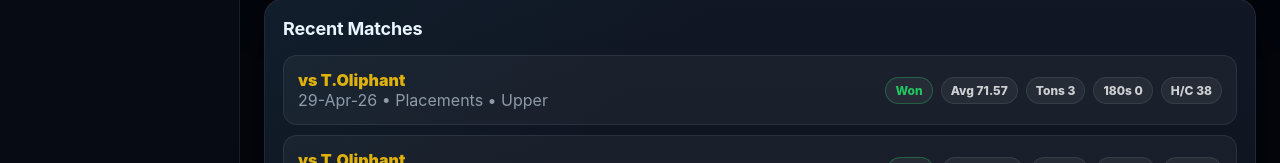
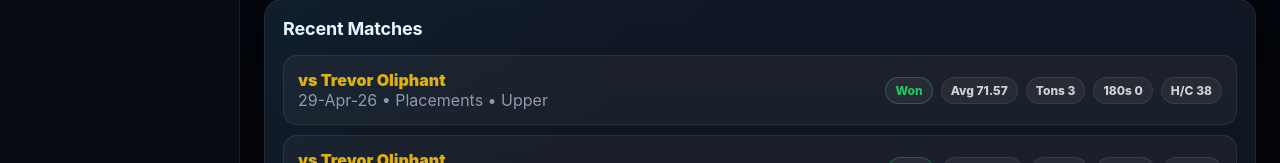
Before and after one commit to jakes007/ODA, a React app in the folder frontend/: page /player/player_1777548303120_45456 in a window 1280 px wide. Shown: the part 637-800 px from the top of the page. Built offline with nearby package versions, Linux system fonts and the light colour scheme; the HTML template or start-up script is replaced by a standard one.

Commit message:
Add registry-based display name resolver for imported player stats

```diff
--- a/frontend/src/index.css
+++ b/frontend/src/index.css
@@ -2743,7 +2743,7 @@ text-overflow: ellipsis; /* ... if too long */
 }
 
 .head-to-head-title {
-  color: #f5f7fb;
+  color: #dda120;
   font-weight: 900;
 }
 
--- a/frontend/src/pages/ClubRankings.css
+++ b/frontend/src/pages/ClubRankings.css
@@ -173,3 +173,13 @@
     pointer-events: none;
   }
 }
+
+.club-ranking-player-link {
+  color: #f5f7fb;
+  text-decoration: none;
+  font-weight: 850;
+}
+
+.club-ranking-player-link:hover {
+  color: #ff9800;
+}
--- a/frontend/src/pages/ClubRankingsPage.jsx
+++ b/frontend/src/pages/ClubRankingsPage.jsx
@@ -2,6 +2,7 @@ import { useMemo } from 'react';
 import PageHeader from '../components/common/PageHeader';
 import { importedRankingsData } from '../data/importedRankingsData';
 import './ClubRankings.css';
+import { Link } from 'react-router-dom';
 
 function getAllRankingPlayers() {
   const divisions = importedRankingsData.divisions || {};
@@ -79,7 +80,18 @@ export default function ClubRankingsPage() {
                   {club.players.map((player, index) => (
                     <tr key={`${club.clubName}-${player.playerId}`}>
                       <td className="sticky-col sticky-pos">{index + 1}</td>
-                      <td className="sticky-col sticky-player">{player.playerName}</td>
+                      <td className="sticky-col sticky-player">
+  <Link
+    to={`/player/${player.playerId}`}
+    state={{
+      from: 'club-rankings',
+      returnTo: '/competition/club-rankings'
+    }}
+    className="club-ranking-player-link"
+  >
+    {player.playerName}
+  </Link>
+</td>
                       <td className="orange-stat">{formatNumber(player.chuckAverage)}</td>
                       <td>{formatNumber(player.rankingWeighted)}</td>
                       <td>{player.singlesPlayed}</td>
--- a/frontend/src/pages/FixtureDetailPage.jsx
+++ b/frontend/src/pages/FixtureDetailPage.jsx
@@ -3,6 +3,7 @@ import { Link, useParams } from 'react-router-dom';
 import PageHeader from '../components/common/PageHeader';
 import EmptyState from '../components/common/EmptyState';
 import { importedFixturesData } from '../data/importedFixturesData';
+import { resolvePlayerDisplayName } from '../utils/playerNameResolver';
 
 function getAllFixtures() {
   return [
@@ -85,7 +86,7 @@ function OpponentRow({ row }) {
         className="fixture-opponent-summary"
         onClick={() => setOpen((current) => !current)}
       >
-        <span>vs {row.opponentName || 'Unknown Opponent'}</span>
+        <span>vs {resolvePlayerDisplayName(row.opponentName) || 'Unknown Opponent'}</span>
         <span>{open ? 'Hide' : 'Details'}</span>
       </button>
 
@@ -141,7 +142,7 @@ function PlayerGroupCard({ player }) {
         className="fixture-player-summary"
         onClick={() => setOpen((current) => !current)}
       >
-        <span>{player.playerName}</span>
+        <span>{resolvePlayerDisplayName(player.playerName)}</span>
         <span>{open ? 'Hide opponents' : 'View opponents'}</span>
       </button>
 
--- a/frontend/src/pages/PlayerProfilePage.jsx
+++ b/frontend/src/pages/PlayerProfilePage.jsx
@@ -5,6 +5,7 @@ import StatCard from '../components/common/StatCard';
 import { importedRankingsData } from '../data/importedRankingsData';
 import { importedRegistryData } from '../data/importedRegistryData';
 import { importedFixturesData } from '../data/importedFixturesData';
+import { resolvePlayerDisplayName } from '../utils/playerNameResolver';
 
 function formatPercent(value) {
   return `${Number(value || 0).toFixed(1)}%`;
@@ -246,13 +247,21 @@ export default function PlayerProfilePage() {
   const { playerId } = useParams();
   const location = useLocation();
 
-  const cameFromRankings = location.state?.from === 'rankings';
+  const from = location.state?.from;
 
-  const backLink = cameFromRankings
+const backLink =
+  from === 'rankings'
     ? '/competition/rankings'
-    : location.state?.returnTo || '/player/player_jason';
+    : from === 'club-rankings'
+      ? '/competition/club-rankings'
+      : location.state?.returnTo || '/player/player_jason';
 
-  const backLabel = cameFromRankings ? 'Rankings' : 'Player Profiles';
+const backLabel =
+  from === 'rankings'
+    ? 'Rankings'
+    : from === 'club-rankings'
+      ? 'Club Rankings'
+      : 'Player Profiles';
 
   if (!playerId) {
     return <PlayerDirectory returnPath={location.pathname} />;
@@ -407,7 +416,7 @@ export default function PlayerProfilePage() {
         >
           <div>
             <div className="recent-match-title">
-              vs {match.opponentName || 'Unknown Opponent'}
+            vs {resolvePlayerDisplayName(match.opponentName) || 'Unknown Opponent'}
             </div>
             <div className="muted-text">
               {match.date} • {match.competitionName} • {match.division}
@@ -442,7 +451,7 @@ export default function PlayerProfilePage() {
                   <div key={opponent.opponentName} className="head-to-head-row">
                     <div>
                       <div className="head-to-head-title">
-                        vs {opponent.opponentName}
+                      vs {resolvePlayerDisplayName(opponent.opponentName)}
                       </div>
                       <div className="muted-text">
                         {opponent.played} matches played
--- /dev/null
+++ b/frontend/src/utils/playerNameResolver.js
@@ -0,0 +1,48 @@
+import { importedRegistryData } from '../data/importedRegistryData';
+
+function clean(value) {
+  return String(value || '')
+    .toLowerCase()
+    .replace(/[^a-z\s.]/g, ' ')
+    .replace(/\s+/g, ' ')
+    .trim();
+}
+
+function getNameSignature(name) {
+  const cleaned = clean(name);
+
+  if (!cleaned) return '';
+
+  if (cleaned.includes('.')) {
+    const [initialPart, surnamePart] = cleaned.split('.');
+    const initial = clean(initialPart)[0] || '';
+    const surname = clean(surnamePart).replace(/[^a-z]/g, '');
+    return `${initial}${surname}`;
+  }
+
+  const parts = cleaned.split(' ').filter(Boolean);
+  const firstInitial = parts[0]?.[0] || '';
+  const surname = parts[parts.length - 1] || '';
+
+  return `${firstInitial}${surname}`;
+}
+
+export function resolvePlayerDisplayName(rawName) {
+  const originalName = String(rawName || '').trim();
+
+  if (!originalName) return originalName;
+
+  const rawSignature = getNameSignature(originalName);
+
+  if (!rawSignature) return originalName;
+
+  const matches = (importedRegistryData.players || []).filter((player) => {
+    return getNameSignature(player.fullName) === rawSignature;
+  });
+
+  if (matches.length !== 1) {
+    return originalName;
+  }
+
+  return matches[0].fullName || originalName;
+}
```
